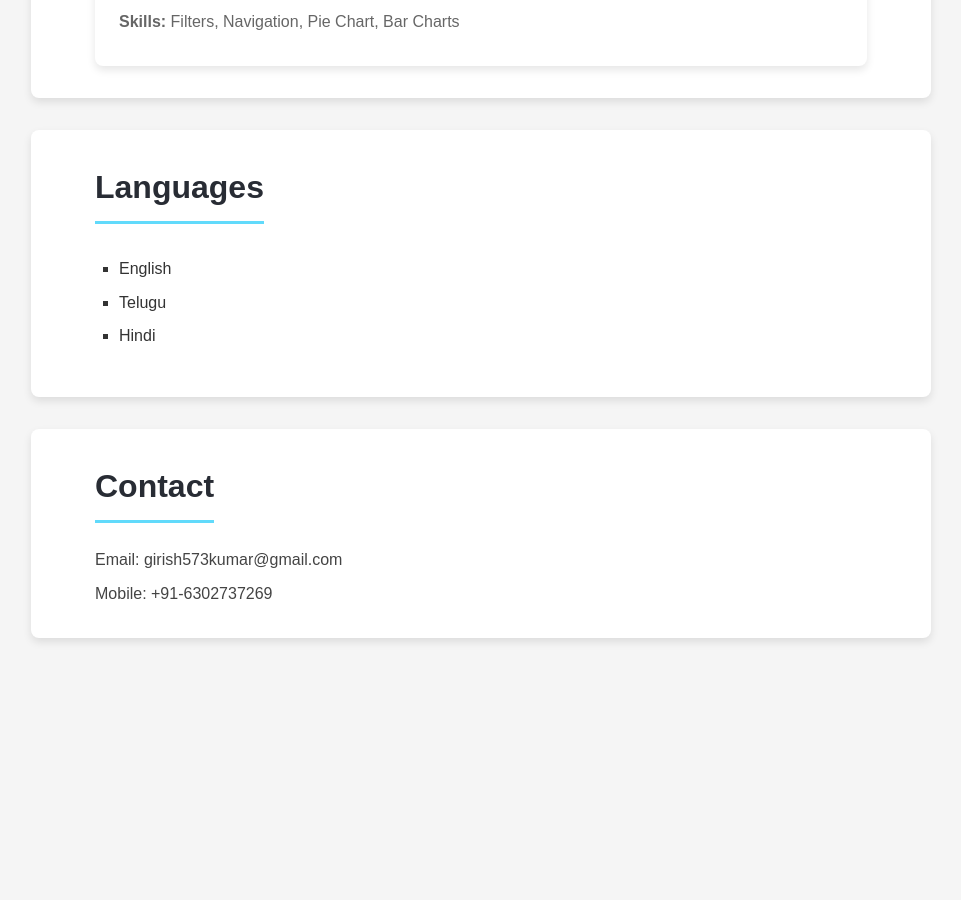
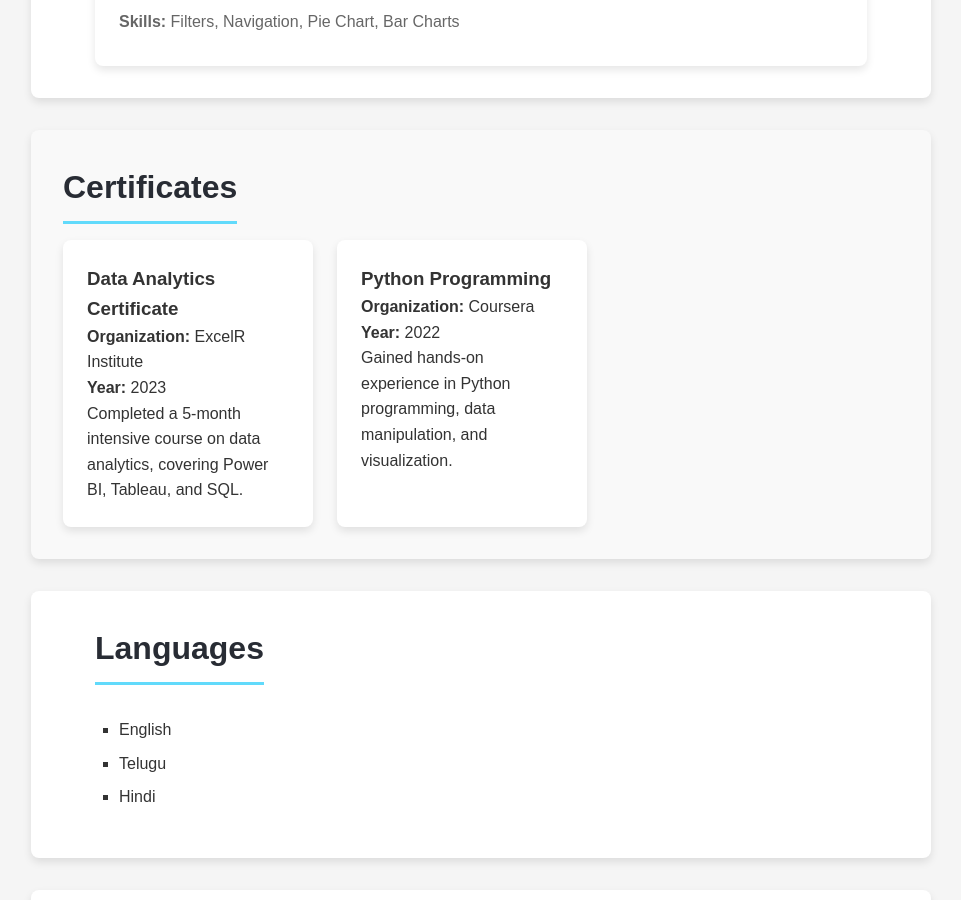
Before and after one commit to Girish583kumar/Girish-Portfolio, a React (Create React App) app: page / in a window 1280 px wide. Shown: the part 2387-3287 px from the top of the page, without its empty margins (159-1120 px from the left). Before the commit the page ends 3057 px from the top, so only its background shows below. Built offline with nearby package versions, Linux system fonts and the light colour scheme.

Commit message:
Added Certificates section to portfolio

```diff
--- a/package.json
+++ b/package.json
@@ -1,4 +1,5 @@
 {
+  "homepage": "https://Girish583kumar.github.io/Girish-Portfolio",
   "name": "girish-portfolio",
   "version": "0.1.0",
   "private": true,
@@ -14,6 +15,8 @@
   "scripts": {
     "start": "react-scripts start",
     "build": "react-scripts build",
+    "predeploy": "npm run build",
+    "deploy":"gh-pages -d build",
     "test": "react-scripts test",
     "eject": "react-scripts eject"
   },
--- a/src/App.css
+++ b/src/App.css
@@ -217,3 +217,21 @@ section {
     transform: translateY(0);
   }
 }
+.certificates-section {
+  padding: 2em;
+  background-color: #f9f9f9;
+}
+
+.certificates-container {
+  display: flex;
+  flex-wrap: wrap;
+  gap: 1.5em;
+}
+
+.certificate-card {
+  background-color: #fff;
+  border-radius: 8px;
+  padding: 1.5em;
+  box-shadow: 0 4px 8px rgba(0, 0, 0, 0.1);
+  max-width: 250px;
+}
--- a/src/App.js
+++ b/src/App.js
@@ -4,6 +4,7 @@ import About from './components/About';
 import Skills from './components/Skills';
 import Experience from './components/Experience';
 import Projects from './components/Projects';
+import Certificates from './components/Certificates';
 import Languages from './components/Languages';
 import Contact from './components/Contact';
 import './App.css';
@@ -16,6 +17,7 @@ function App() {
       <Skills />
       <Experience />
       <Projects />
+      <Certificates></Certificates>
       <Languages></Languages>
       <Contact />
     </div>
--- /dev/null
+++ b/src/components/Certificates.js
@@ -0,0 +1,23 @@
+// Certificates.js
+import React from 'react';
+import { certificates } from './data';
+
+const Certificates = () => {
+    return (
+        <section className="certificates-section">
+            <h2>Certificates</h2>
+            <div className="certificates-container">
+                {certificates.map((certificate, index) => (
+                    <div key={index} className="certificate-card">
+                        <h3>{certificate.title}</h3>
+                        <p><strong>Organization:</strong> {certificate.organization}</p>
+                        <p><strong>Year:</strong> {certificate.year}</p>
+                        <p>{certificate.description}</p>
+                    </div>
+                ))}
+            </div>
+        </section>
+    );
+};
+
+export default Certificates;
--- /dev/null
+++ b/src/components/data.js
@@ -0,0 +1,16 @@
+// data.js
+export const certificates = [
+    {
+        title: "Data Analytics Certificate",
+        organization: "ExcelR Institute",
+        year: 2023,
+        description: "Completed a 5-month intensive course on data analytics, covering Power BI, Tableau, and SQL."
+    },
+    {
+        title: "Python Programming",
+        organization: "Coursera",
+        year: 2022,
+        description: "Gained hands-on experience in Python programming, data manipulation, and visualization."
+    },
+    // Add more certificates as needed
+];
```
